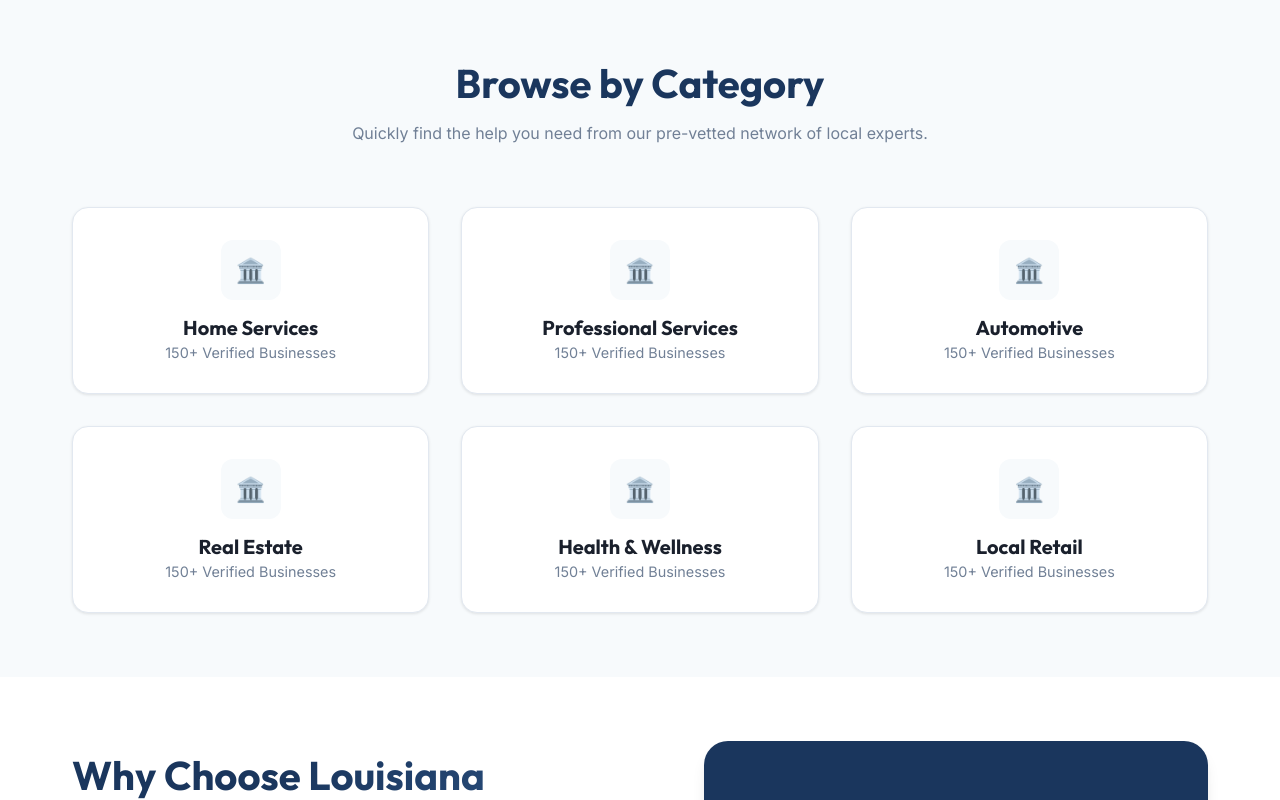
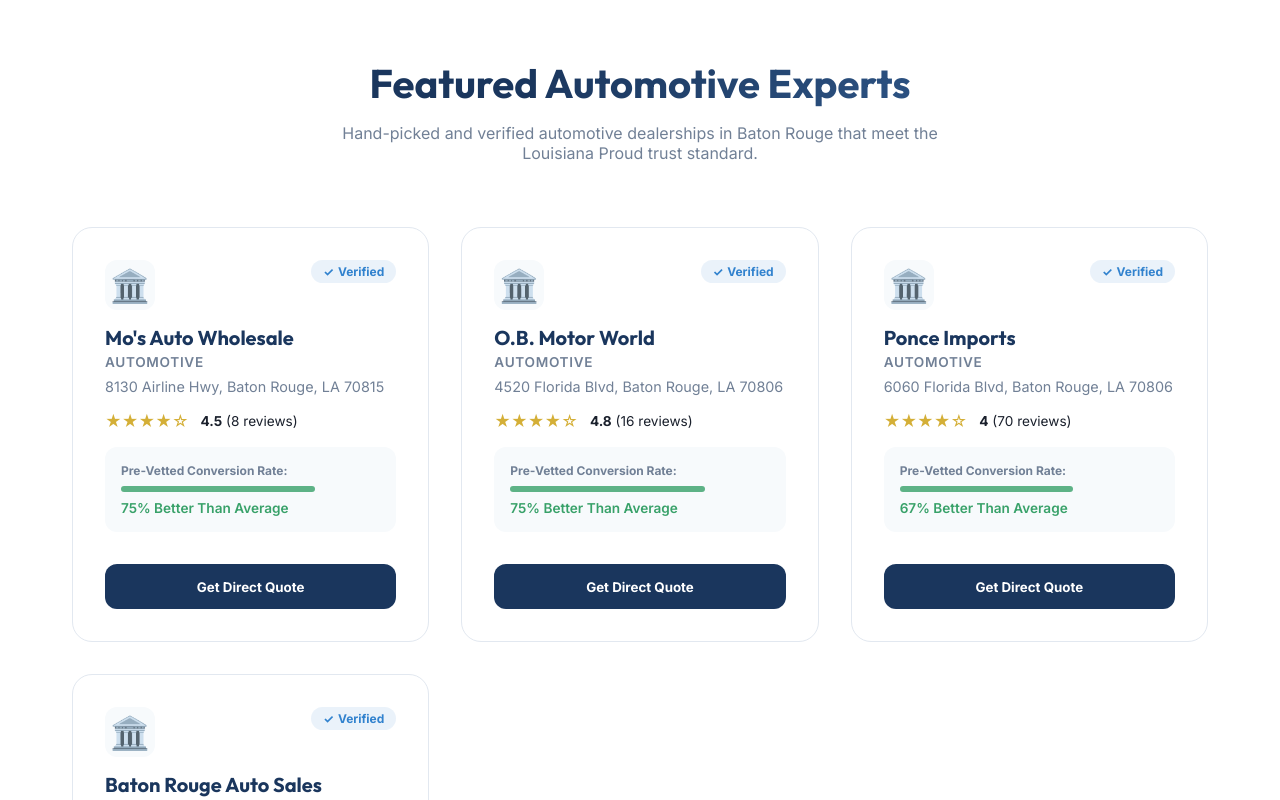
Before and after one commit to blooprint24/directory-louisiana-proud, a Next.js app: page / in a window 1280 px wide. Shown: the part 960-1760 px from the top of the page. Built offline with nearby package versions, Linux system fonts and the light colour scheme.

Commit message:
Added automotive business listings from Baton Rouge

```diff
--- /dev/null
+++ b/components/Listings.js
@@ -0,0 +1,58 @@
+import styles from './Listings.module.css';
+import listingsData from '../data/listings.json';
+
+export default function Listings() {
+    return (
+        <section className="section-padding" style={{ background: 'white' }}>
+            <div className="container">
+                <div style={{ textAlign: 'center', marginBottom: 'var(--gap-lg)' }}>
+                    <h2 style={{ fontSize: '2.5rem', color: 'var(--primary)', marginBottom: 'var(--gap-sm)' }}>
+                        Featured <span className="text-gradient">Automotive Experts</span>
+                    </h2>
+                    <p style={{ color: 'var(--muted)', maxWidth: '600px', margin: '0 auto' }}>
+                        Hand-picked and verified automotive dealerships in Baton Rouge that meet the Louisiana Proud trust standard.
+                    </p>
+                </div>
+
+                <div className={styles.grid}>
+                    {listingsData.map((business) => (
+                        <div key={business.id} className={styles.card}>
+                            <div className={styles.cardHeader}>
+                                <div className={styles.icon}>{business.image}</div>
+                                <div className={styles.verifiedBadge}>
+                                    <span className={styles.check}>✓</span> Verified
+                                </div>
+                            </div>
+
+                            <h3 className={styles.name}>{business.name}</h3>
+                            <p className={styles.category}>{business.category}</p>
+                            <p className={styles.address}>{business.address}</p>
+
+                            <div className={styles.ratingSection}>
+                                <div className={styles.stars}>
+                                    {'★'.repeat(Math.floor(business.rating))}
+                                    {'☆'.repeat(5 - Math.floor(business.rating))}
+                                </div>
+                                <span className={styles.ratingText}>
+                                    <strong>{business.rating}</strong> ({business.reviews} reviews)
+                                </span>
+                            </div>
+
+                            <div className={styles.conversionSection}>
+                                <div className={styles.conversionLabel}>Pre-Vetted Conversion Rate:</div>
+                                <div className={styles.conversionValue}>
+                                    <div className={styles.bar} style={{ width: business.conversion_rate }}></div>
+                                    <span>{business.conversion_rate} Better Than Average</span>
+                                </div>
+                            </div>
+
+                            <button className={styles.contactButton}>
+                                Get Direct Quote
+                            </button>
+                        </div>
+                    ))}
+                </div>
+            </div>
+        </section>
+    );
+}
--- /dev/null
+++ b/components/Listings.module.css
@@ -0,0 +1,143 @@
+.grid {
+    display: grid;
+    grid-template-columns: repeat(auto-fill, minmax(350px, 1fr));
+    gap: var(--gap-md);
+}
+
+.card {
+    background: white;
+    border: 1px solid var(--border);
+    border-radius: 20px;
+    padding: var(--gap-md);
+    transition: all 0.3s ease;
+    position: relative;
+    overflow: hidden;
+}
+
+.card:hover {
+    transform: translateY(-5px);
+    box-shadow: var(--shadow-lg);
+    border-color: var(--primary-light);
+}
+
+.cardHeader {
+    display: flex;
+    justify-content: space-between;
+    align-items: flex-start;
+    margin-bottom: var(--gap-sm);
+}
+
+.icon {
+    font-size: 2rem;
+    background: var(--surface);
+    width: 50px;
+    height: 50px;
+    display: flex;
+    align-items: center;
+    justify-content: center;
+    border-radius: 12px;
+}
+
+.verifiedBadge {
+    background: rgba(49, 130, 206, 0.1);
+    color: var(--verified);
+    padding: 0.25rem 0.75rem;
+    border-radius: 100px;
+    font-size: 0.75rem;
+    font-weight: 700;
+    display: flex;
+    align-items: center;
+    gap: 0.25rem;
+}
+
+.name {
+    font-size: 1.25rem;
+    color: var(--primary);
+    margin-bottom: 0.25rem;
+}
+
+.category {
+    font-size: 0.85rem;
+    color: var(--muted);
+    text-transform: uppercase;
+    letter-spacing: 0.05em;
+    font-weight: 600;
+    margin-bottom: 0.5rem;
+}
+
+.address {
+    font-size: 0.9rem;
+    color: var(--muted);
+    margin-bottom: var(--gap-sm);
+}
+
+.ratingSection {
+    display: flex;
+    align-items: center;
+    gap: 0.75rem;
+    margin-bottom: var(--gap-sm);
+}
+
+.stars {
+    color: var(--secondary);
+    font-size: 1rem;
+}
+
+.ratingText {
+    font-size: 0.85rem;
+    color: var(--foreground);
+}
+
+.conversionSection {
+    background: var(--surface);
+    padding: 1rem;
+    border-radius: 12px;
+    margin-bottom: var(--gap-md);
+}
+
+.conversionLabel {
+    font-size: 0.75rem;
+    font-weight: 700;
+    color: var(--muted);
+    margin-bottom: 0.5rem;
+}
+
+.conversionValue {
+    display: flex;
+    flex-direction: column;
+    gap: 0.5rem;
+}
+
+.conversionValue span {
+    font-size: 0.85rem;
+    font-weight: 600;
+    color: var(--success);
+}
+
+.bar {
+    height: 6px;
+    background: var(--success);
+    border-radius: 100px;
+    opacity: 0.8;
+}
+
+.contactButton {
+    width: 100%;
+    background: var(--primary);
+    color: white;
+    padding: 0.9rem;
+    border-radius: 12px;
+    font-weight: 700;
+    transition: all 0.2s ease;
+}
+
+.contactButton:hover {
+    background: var(--primary-light);
+    transform: scale(1.02);
+}
+
+@media (max-width: 480px) {
+    .grid {
+        grid-template-columns: 1fr;
+    }
+}
--- /dev/null
+++ b/data/listings.json
@@ -0,0 +1,46 @@
+[
+  {
+    "id": "mos-auto-wholesale",
+    "name": "Mo's Auto Wholesale",
+    "address": "8130 Airline Hwy, Baton Rouge, LA 70815",
+    "rating": 4.5,
+    "reviews": 8,
+    "category": "Automotive",
+    "conversion_rate": "75%",
+    "status": "Verified",
+    "image": "🏛️"
+  },
+  {
+    "id": "ob-motor-world",
+    "name": "O.B. Motor World",
+    "address": "4520 Florida Blvd, Baton Rouge, LA 70806",
+    "rating": 4.8,
+    "reviews": 16,
+    "category": "Automotive",
+    "conversion_rate": "75%",
+    "status": "Verified",
+    "image": "🏛️"
+  },
+  {
+    "id": "ponce-imports",
+    "name": "Ponce Imports",
+    "address": "6060 Florida Blvd, Baton Rouge, LA 70806",
+    "rating": 4.0,
+    "reviews": 70,
+    "category": "Automotive",
+    "conversion_rate": "67%",
+    "status": "Verified",
+    "image": "🏛️"
+  },
+  {
+    "id": "baton-rouge-auto-sales",
+    "name": "Baton Rouge Auto Sales",
+    "address": "14880 Florida Blvd, Baton Rouge, LA 70819",
+    "rating": 4.3,
+    "reviews": 47,
+    "category": "Automotive",
+    "conversion_rate": "56%",
+    "status": "Verified",
+    "image": "🏛️"
+  }
+]
--- a/pages/index.js
+++ b/pages/index.js
@@ -1,6 +1,7 @@
 import Head from "next/head";
 import Navbar from "../components/Navbar";
 import Hero from "../components/Hero";
+import Listings from "../components/Listings";
 
 export default function Home() {
   return (
@@ -16,6 +17,8 @@
 
       <main>
         <Hero />
+
+        <Listings />
 
         {/* Category Grid Section */}
         <section className="section-padding" style={{ background: 'var(--surface)' }}>
```
